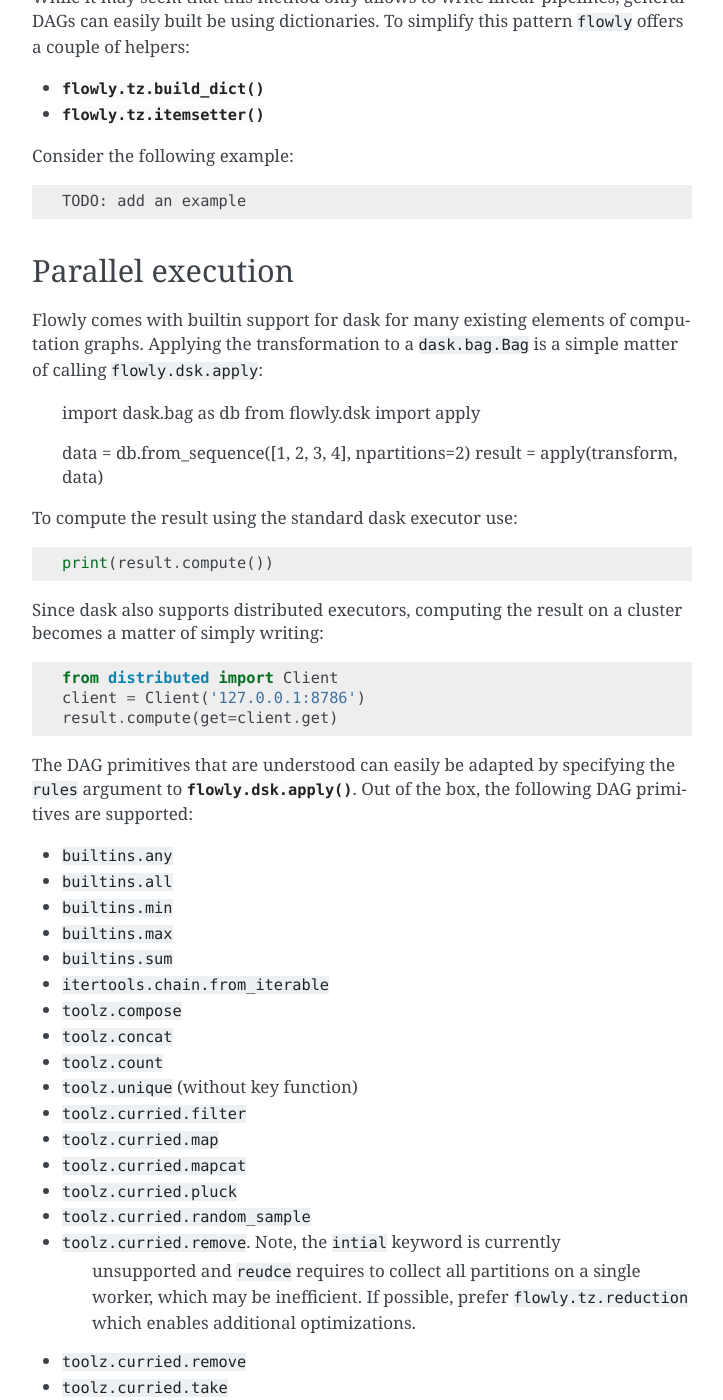
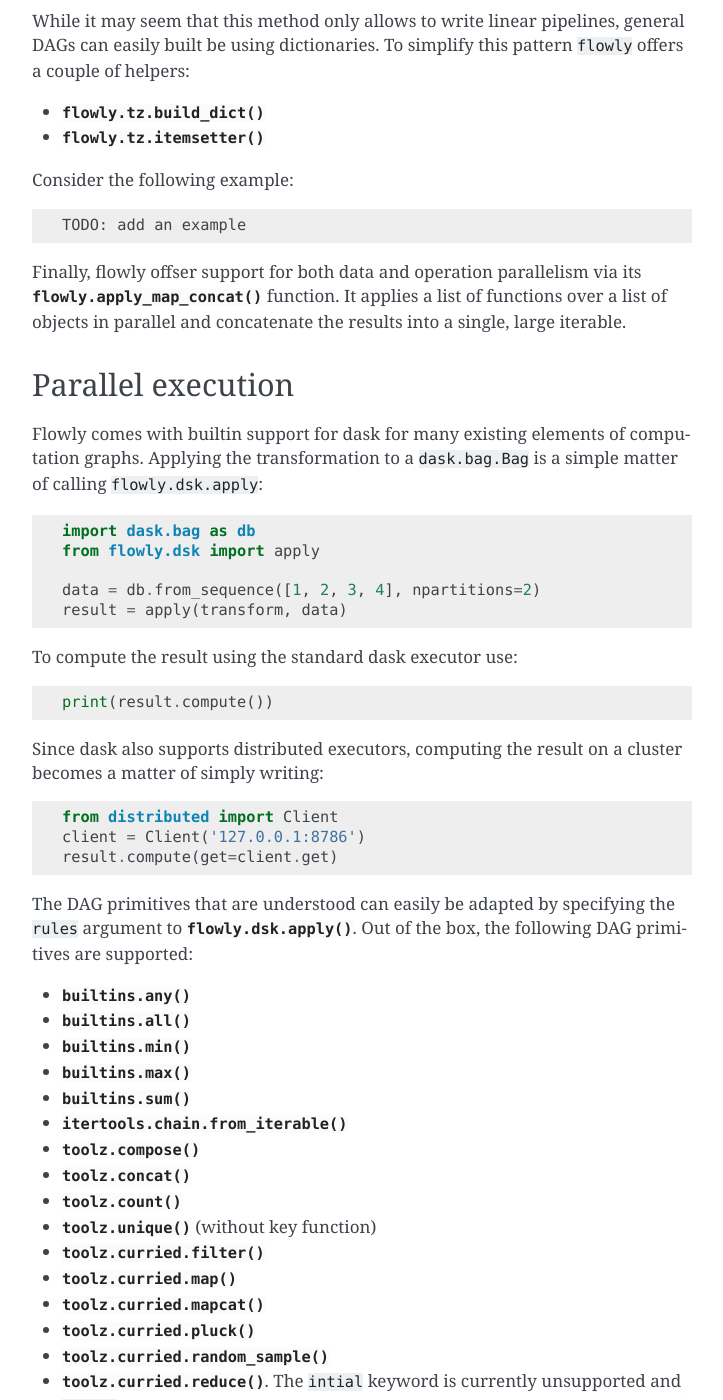
Before and after one commit to Tobbe02/flowly, a Sphinx documentation site: the page built from docs/pipelines.rst, in a window 1280 px wide and 1400 px high, scrolled down 1147 px. Shown: the whole window, without its empty margins (388-1111 px from the left). Built offline with Sphinx 7.4.7, drawn with Linux system fonts in a browser that asks for light colours; some of the changed text lies outside the part shown.

```diff
--- a/docs/conf.py
+++ b/docs/conf.py
@@ -31,7 +31,14 @@ import shlex
 # ones.
 extensions = [
     'sphinx.ext.autodoc',
+    'sphinx.ext.intersphinx',
 ]
+
+intersphinx_mapping = {
+    'python': ('https://docs.python.org/3.4', None),
+    'tooz': ('https://toolz.readthedocs.io/en/latest/', None),
+}
+
 
 # Add any paths that contain templates here, relative to this directory.
 templates_path = ['_templates']
--- a/docs/dataframes.rst
+++ b/docs/dataframes.rst
@@ -7,7 +7,7 @@ Overview
 dplyr verbs:
 
 - :func:`flowly.df.filter`
-- :obj:`flowly.df.slice` and :obj:`flowly.df.islice`
+- :data:`flowly.df.slice` and :data:`flowly.df.islice`
 
 Other helpers:
 
@@ -29,7 +29,9 @@ Reference
 
 .. autofunction:: flowly.df.filter
 
-.. object:: flowly.df.slice, flowly.df.islice
+.. data:: flowly.df.slice
+
+.. data:: flowly.df.islice
 
     .. note::
 
--- a/docs/pipelines.rst
+++ b/docs/pipelines.rst
@@ -1,16 +1,17 @@
-Writing Data Pipelines
-======================
+Building Data Pipelines
+=======================
 
 Often data processing involves multiple transformations of data into more and
 more complex objects.
 
-From functions calls to DAGs
-----------------------------
+From function calls to graphs
+-----------------------------
 
 Python offers a number of utility functions for lists, like ``map``,
-``filter``, and ``reduce``. For example say you wanted to sum the square of all
-even numbers between 0 and 99. In terms of said utility functions you can
-express this operation as::
+``filter``, and ``reduce``.
+For example say you wanted to compute the square root  of the sum the square of
+all even numbers between 0 and 99.
+In terms of said utility functions you can express this operation as::
 
     from functools import reduce
     import math
@@ -38,7 +39,7 @@ These operations can be rewritten by using the functionality offered by
     data = range(100)
     transform(data)
 
-:func:``flowly.tz.chained`` represents the application of multiple functions
+:func:`flowly.tz.chained` represents the application of multiple functions
 one after the other and the curried namespace of ``toolz`` offers support bind
 the first argument of said utility functions without executing it immediately.
 
@@ -60,13 +61,17 @@ Consider the following example::
 
     TODO: add an example
 
+Finally, flowly offser support for both data and operation parallelism via its
+:func:`flowly.apply_map_concat` function. It applies a list of functions over a
+list of objects in parallel and concatenate the results into a single, large
+iterable.
 
 Parallel execution
 ------------------
 
 Flowly comes with builtin support for dask for many existing elements of
 computation graphs. Applying the transformation to a ``dask.bag.Bag`` is a
-simple matter of calling ``flowly.dsk.apply``:
+simple matter of calling ``flowly.dsk.apply``::
 
     import dask.bag as db
     from flowly.dsk import apply
@@ -90,28 +95,30 @@ The DAG primitives that are understood can easily be adapted by specifying the
 ``rules`` argument to :func:`flowly.dsk.apply`. Out of the box, the following
 DAG primitives are supported:
 
-- ``builtins.any``
-- ``builtins.all``
-- ``builtins.min``
-- ``builtins.max``
-- ``builtins.sum``
-- ``itertools.chain.from_iterable``
-- ``toolz.compose``
-- ``toolz.concat``
-- ``toolz.count``
-- ``toolz.unique`` (without key function)
-- ``toolz.curried.filter``
-- ``toolz.curried.map``
-- ``toolz.curried.mapcat``
-- ``toolz.curried.pluck``
-- ``toolz.curried.random_sample``
-- ``toolz.curried.remove``. Note, the ``intial`` keyword is currently
-    unsupported and ``reudce`` requires to collect all partitions on a
-    single worker, which may be inefficient. If possible, prefer
-    ``flowly.tz.reduction`` which enables additional optimizations.
-- ``toolz.curried.remove``
-- ``toolz.curried.take``
-- ``toolz.curried.topk``
+- :func:`builtins.any()<any>`
+- :func:`builtins.all()<all>`
+- :func:`builtins.min()<min>`
+- :func:`builtins.max()<max>`
+- :func:`builtins.sum()<sum>`
+- :func:`itertools.chain.from_iterable()<itertools.chain>`
+- :func:`toolz.compose()<toolz.functoolz.compose>`
+- :func:`toolz.concat()<toolz.itertoolz.concat>`
+- :func:`toolz.count()<toolz.itertoolz.count>`
+- :func:`toolz.unique()<toolz.itertoolz.unique>` (without key function)
+- :func:`toolz.curried.filter()<filter>`
+- :func:`toolz.curried.map()<map>`
+- :func:`toolz.curried.mapcat()<toolz.itertoolz.mapcat>`
+- :func:`toolz.curried.pluck()<toolz.itertoolz.pluck>`
+- :func:`toolz.curried.random_sample()<toolz.itertoolz.random_sample>`
+- :func:`toolz.curried.reduce()<functools.reduce>`.
+  The ``intial`` keyword is currently unsupported and ``reudce``
+  requires to collect all partitions on a single worker, which may be
+  inefficient.
+  If possible, prefer :func:`flowly.tz.reduction` which enables additional
+  optimizations.
+- :func:`toolz.curried.remove()<toolz.itertoolz.remove>`
+- :func:`toolz.curried.take()<toolz.itertoolz.take>`
+- :func:`toolz.curried.topk()<toolz.itertoolz.topk>`
 - :func:`flowly.tz.apply_concat`
 - :func:`flowly.tz.apply_map_concat`
 - :func:`flowly.tz.build_dict`
```
Also changed, not shown: 1 other file.
